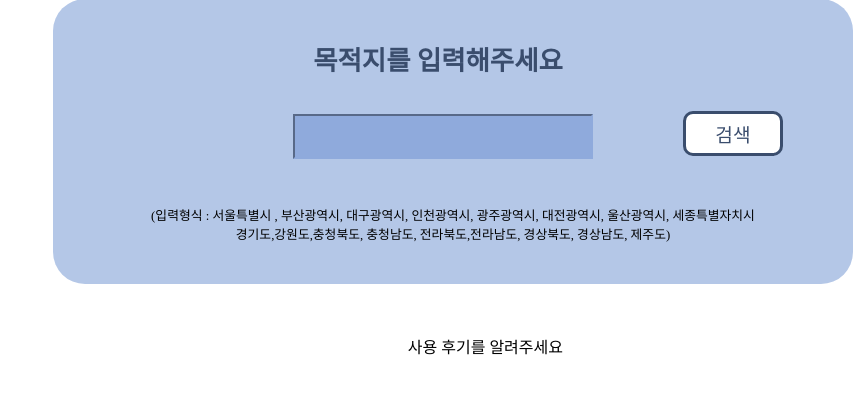
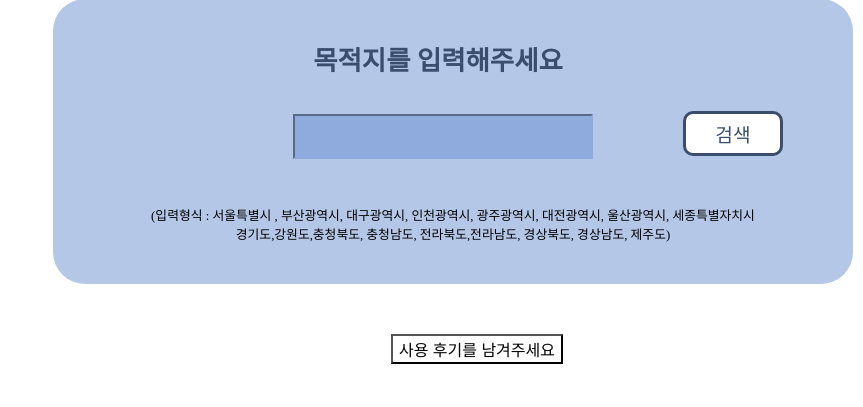
Before and after one commit to yukmj1123/recommendation, a Django app: page / in a window 1360 px wide. Shown: the part 321-728 px from the top of the page, without its empty margins (497-1360 px from the left). Run offline with Django 3.2, Linux system fonts and the light colour scheme.

Commit message:
new에서 사용 후기 페이지와 연결
사용 후기 페이지와 new를 연결했습니다. 충돌 여부 확인해주시고 머지 부탁드립니다.

```diff
--- a/mainpage/templates/new.html
+++ b/mainpage/templates/new.html
@@ -146,9 +146,11 @@
              <p style="font-size:0.8rem;padding-top:100px;text-align: center;">(입력형식 :  서울특별시 , 부산광역시, 대구광역시, 인천광역시, 광주광역시, 대전광역시, 울산광역시, 세종특별자치시</br>
                 경기도,강원도,충청북도, 충청남도, 전라북도,전라남도, 경상북도, 경상남도, 제주도) </p>
         </div>
-        <div class="bottom_area">
-         사용 후기를 알려주세요
-        </div>
+       <form>
+            <a href="http://127.0.0.1:8000/review/posts/new/">
+            <input class="bottom_area" type="button" value="사용 후기를 남겨주세요">
+            </a>
+        </form>
 
     </body>
     </html>
```
